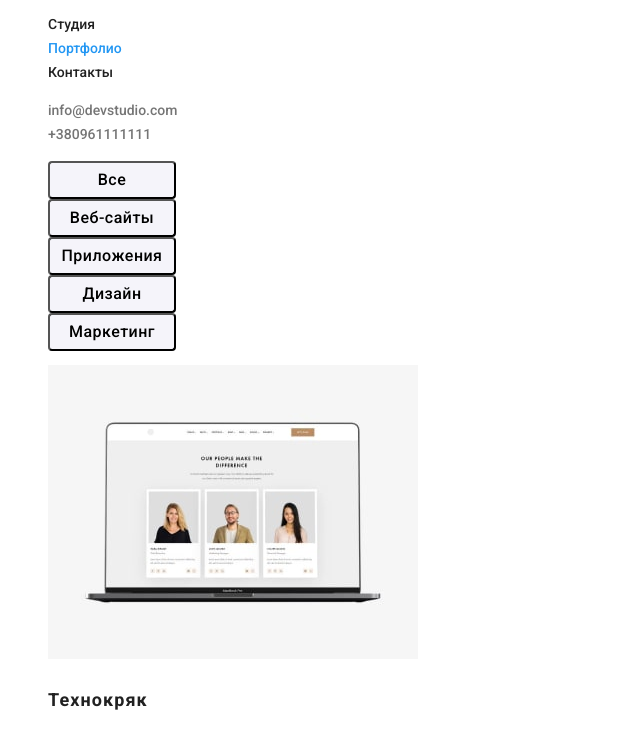
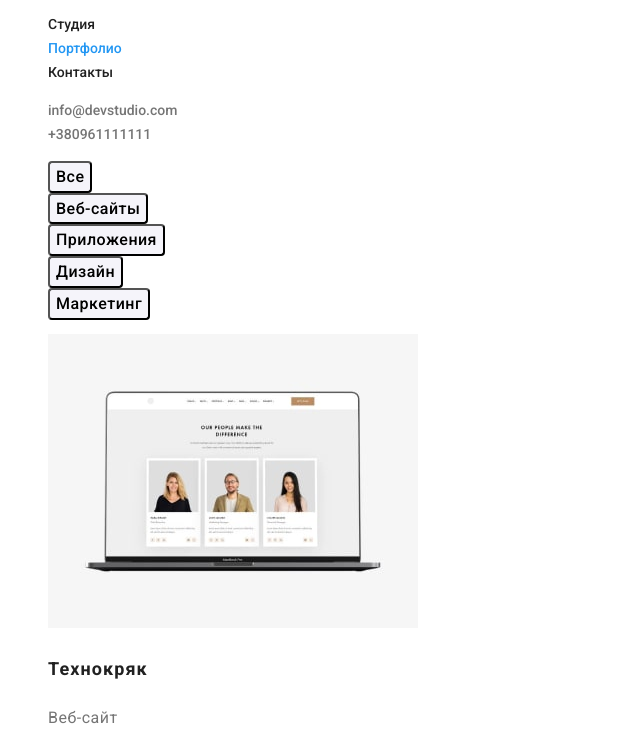
Before and after one commit to ArboreaStan/goit-markup-hw-02., a plain HTML site: page portfolio.html in a window 1280 px wide. Shown: the part 41-780 px from the top of the page, without its empty margins (0-640 px from the left). Drawn offline with Linux system fonts and the light colour scheme.

Commit message:
Подправлены еще некоторые мелкие ошибки!

```diff
--- a/css/styles.css
+++ b/css/styles.css
@@ -150,6 +150,7 @@ body {
 .specific-section {
 }
 .specific-title {
+  color: var(--second-title-color);
   font-weight: 700;
   font-size: 36px;
   line-height: 1.16;
@@ -163,6 +164,7 @@ body {
 }
 
 .command-title {
+  color: var(--second-title-color);
   font-weight: 700;
   font-size: 36px;
   line-height: 1.16;
@@ -232,10 +234,6 @@ body {
   font-size: 16px;
   line-height: 1.62;
   letter-spacing: 0.03em;
-  width: 128px;
-  height: 38px;
-  left: 576px;
-  top: 174px;
   background: #f5f4fa;
   border-radius: 4px;
 }
@@ -247,13 +245,11 @@ body {
 }
 
 .works-card {
-  width: 370px;
-  height: 404px;
 }
 
 .works-title {
   color: var(--second-title-color);
-  font-weight: bold;
+  font-weight: 700;
   font-size: 18px;
   line-height: 2;
   letter-spacing: 0.06em;
@@ -261,7 +257,6 @@ body {
 
 .works-text {
   color: var(--main-text-color);
-  font-weight: normal;
   font-size: 16px;
   line-height: 1.87;
   letter-spacing: 0.03em;
```
